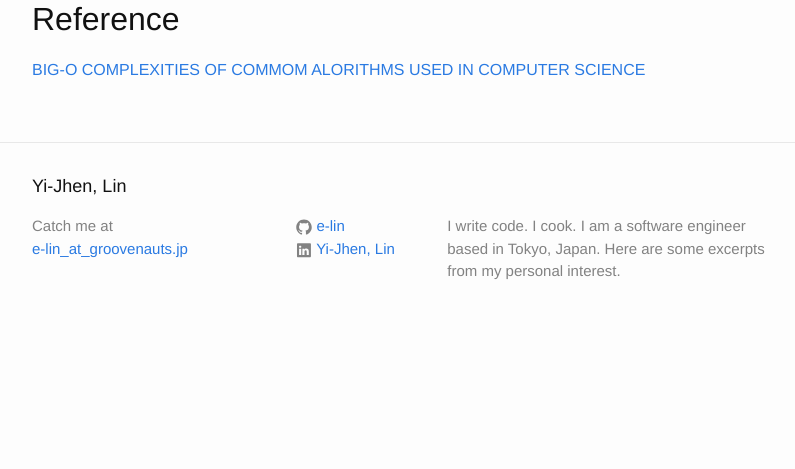
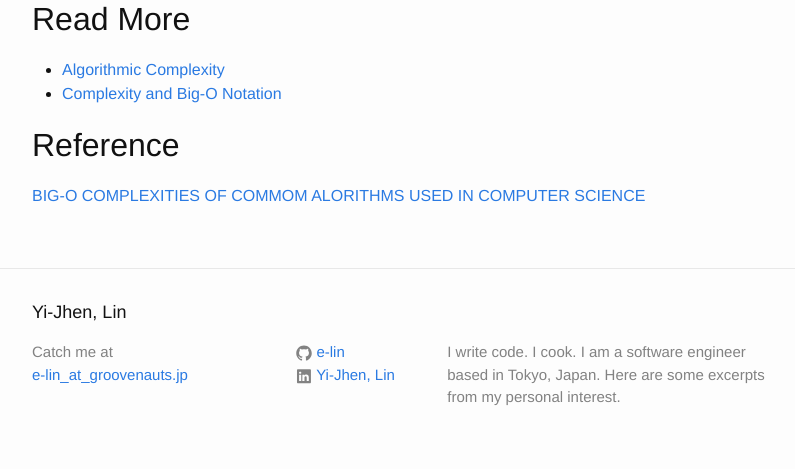
Before and after one commit to e-lin/wiki, a Jekyll site: the page built from _posts/2016-07-11-BigO.md, in a window 1280 px wide. Shown: the part 520-989 px from the top of the page, without its empty margins (238-1033 px from the left). Built offline with Jekyll 4.4.1, drawn with Linux system fonts in a browser that asks for light colours; before the commit the page ends 900 px from its top, so only the background shows below that.

Commit message:
update posts

```diff
--- a/_posts/2016-07-11-BigO.md
+++ b/_posts/2016-07-11-BigO.md
@@ -11,10 +11,17 @@ excerpt_separator: <!--more-->
 ![Imgur](http://i.imgur.com/CPI43K9.png)
 
 
+Read More
+---
+- [Algorithmic Complexity][R2]
+- [Complexity and Big-O Notation][R3]
+
+
 Reference
 ---
 [BIG-O COMPLEXITIES OF COMMOM ALORITHMS USED IN COMPUTER SCIENCE][R1]
 
 
-
 [R1]: https://github.com/ro31337/bigoposter/blob/master/bigoposter.pdf
+[R2]: https://www.cs.cmu.edu/~adamchik/15-121/lectures/Algorithmic%20Complexity/complexity.html
+[R3]: http://pages.cs.wisc.edu/~vernon/cs367/notes/3.COMPLEXITY.html
```
Also changed, not shown: _posts/2016-02-29-Machine-Learning-Course-on-Coursera.md (+2 -0 lines).
